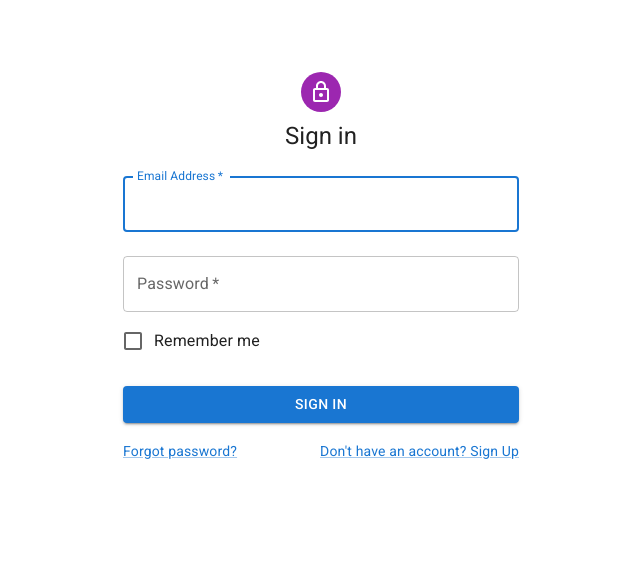
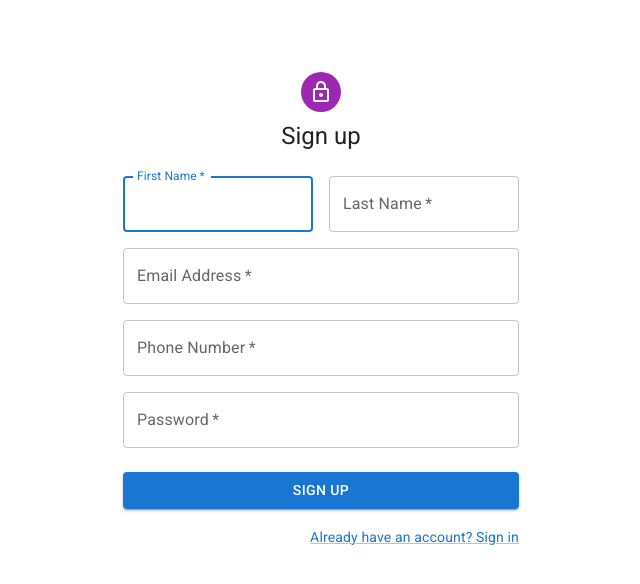
Before and after one commit to debaleenatalukdar/appointment-scheduler-fe, a React (Create React App) app: page /signup in a window 1280 px wide. Shown: the top 584 px of the page, without its empty margins (319-959 px from the left). Built offline with nearby package versions, Linux system fonts and the light colour scheme.

Commit message:
Add SignUp page and setup Routes

```diff
--- a/package.json
+++ b/package.json
@@ -13,6 +13,7 @@
     "@testing-library/user-event": "^13.5.0",
     "react": "^18.2.0",
     "react-dom": "^18.2.0",
+    "react-router-dom": "^6.21.1",
     "react-scripts": "5.0.1"
   },
   "scripts": {
--- a/src/App.js
+++ b/src/App.js
@@ -3,11 +3,13 @@
 import "@fontsource/roboto/500.css";
 import "@fontsource/roboto/700.css";
 
-import { SignIn } from "./containers/authentication";
+import { RouterProvider } from "react-router-dom";
+
+import { router } from "./routes/routes";
 
 function App() {
     return(
-        <SignIn />
+        <RouterProvider router={router} />
     );
 }
 
--- a/src/containers/authentication/SignIn.js
+++ b/src/containers/authentication/SignIn.js
@@ -105,7 +105,7 @@
                                 </Link>
                             </Grid>
                             <Grid item>
-                                <Link href="#" variant="body2">
+                                <Link href="/signup" variant="body2">
                                     {"Don't have an account? Sign Up"}
                                 </Link>
                             </Grid>
--- /dev/null
+++ b/src/containers/authentication/SignUp.js
@@ -0,0 +1,124 @@
+import * as React from "react";
+import Avatar from "@mui/material/Avatar";
+import Button from "@mui/material/Button";
+import CssBaseline from "@mui/material/CssBaseline";
+import TextField from "@mui/material/TextField";
+import Link from "@mui/material/Link";
+import Grid from "@mui/material/Grid";
+import Box from "@mui/material/Box";
+import LockOutlinedIcon from "@mui/icons-material/LockOutlined";
+import Typography from "@mui/material/Typography";
+import Container from "@mui/material/Container";
+import { createTheme, ThemeProvider } from "@mui/material/styles";
+
+const defaultTheme = createTheme();
+
+export function SignUp() {
+    const handleSubmit = (event) => {
+        event.preventDefault();
+        const data = new FormData(event.currentTarget);
+        console.log({
+            email: data.get("email"),
+            password: data.get("password"),
+        });
+    };
+
+    return (
+        <ThemeProvider theme={defaultTheme}>
+            <Container component="main" maxWidth="xs">
+                <CssBaseline />
+                <Box
+                    sx={{
+                        marginTop: 8,
+                        display: "flex",
+                        flexDirection: "column",
+                        alignItems: "center",
+                    }}
+                >
+                    <Avatar sx={{ m: 1, bgcolor: "secondary.main" }}>
+                        <LockOutlinedIcon />
+                    </Avatar>
+                    <Typography component="h1" variant="h5">
+                        Sign up
+                    </Typography>
+                    <Box
+                        component="form"
+                        noValidate
+                        onSubmit={handleSubmit}
+                        sx={{ mt: 3 }}
+                    >
+                        <Grid container spacing={2}>
+                            <Grid item xs={12} sm={6}>
+                                <TextField
+                                    autoComplete="given-name"
+                                    name="firstName"
+                                    required
+                                    fullWidth
+                                    id="firstName"
+                                    label="First Name"
+                                    autoFocus
+                                />
+                            </Grid>
+                            <Grid item xs={12} sm={6}>
+                                <TextField
+                                    required
+                                    fullWidth
+                                    id="lastName"
+                                    label="Last Name"
+                                    name="lastName"
+                                    autoComplete="family-name"
+                                />
+                            </Grid>
+                            <Grid item xs={12}>
+                                <TextField
+                                    required
+                                    fullWidth
+                                    id="email"
+                                    label="Email Address"
+                                    name="email"
+                                    autoComplete="email"
+                                />
+                            </Grid>
+                            <Grid item xs={12}>
+                                <TextField
+                                    required
+                                    fullWidth
+                                    id="phonenumber"
+                                    label="Phone Number"
+                                    name="phonenumber"
+                                    autoComplete="tel-national"
+                                />
+                            </Grid>
+                            <Grid item xs={12}>
+                                <TextField
+                                    required
+                                    fullWidth
+                                    name="password"
+                                    label="Password"
+                                    type="password"
+                                    id="password"
+                                    autoComplete="new-password"
+                                />
+                            </Grid>
+                        </Grid>
+                        <Button
+                            type="submit"
+                            fullWidth
+                            variant="contained"
+                            sx={{ mt: 3, mb: 2 }}
+                        >
+                            Sign Up
+                        </Button>
+                        <Grid container justifyContent="flex-end">
+                            <Grid item>
+                                <Link href="/" variant="body2">
+                                    Already have an account? Sign in
+                                </Link>
+                            </Grid>
+                        </Grid>
+                    </Box>
+                </Box>
+            </Container>
+        </ThemeProvider>
+    );
+}
--- a/src/containers/authentication/index.js
+++ b/src/containers/authentication/index.js
@@ -1 +1,2 @@
 export { SignIn } from './SignIn';
+export { SignUp } from './SignUp';
--- /dev/null
+++ b/src/routes/routes.js
@@ -0,0 +1,7 @@
+import { createBrowserRouter } from "react-router-dom";
+import { SignIn, SignUp } from "../containers/authentication";
+
+export const router = createBrowserRouter([
+    { path: '/', element: <SignIn /> },
+    { path: '/signup', element: <SignUp /> }
+]);
```
Also changed, not shown: 1 other file (tests, documents, lock files or other folders).
